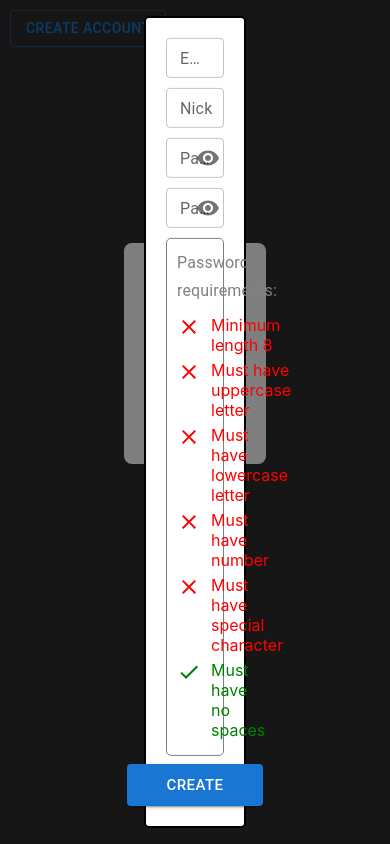
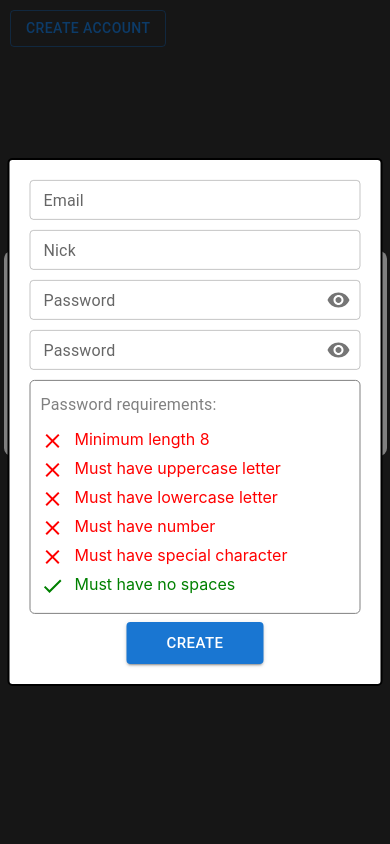
Before and after one commit to grzegorzosowski/Chat, a React (Create React App) app in the folder chat/: page / in a window 390 px wide. Both pictures are taken after typing "name@example.com", "Sample123" into the empty fields and a click on the button "CREATE ACCOUNT". Built offline with nearby package versions, Linux system fonts and the light colour scheme; no server answers.

Commit message:
Mobile view for login  and create account

```diff
--- a/chat/src/App.tsx
+++ b/chat/src/App.tsx
@@ -5,15 +5,18 @@ import styles from './styles/Home.module.css'
 import { useUser } from './UserProvider';
 import { ProtectedRoute } from './components/ProtectedRoute/ProtectedRoute';
 import { SnackbarProvider } from 'notistack';
-import { Button } from '@mui/material';
+import { Box, Button } from '@mui/material';
 import { Provider } from 'react-redux';
 import { store } from './store';
 import { apiSlice } from './features/api/apiSlice';
 import { ApiProvider } from '@reduxjs/toolkit/dist/query/react';
 import { CreateAccountModal } from './components/CreateAccountModal/CreateAccountModal';
+import { useIsMobile } from './features/useIsMobile';
+
 export default function App() {
   const user = useUser();
   const isUser = !!user;
+  const isMobile = useIsMobile();
   const requestOptions = {
     method: 'POST',
     headers: {
@@ -40,7 +43,17 @@ export default function App() {
             ? <Button className={styles.logout} onClick={handleClick} variant='outlined'>Logout</Button>
             : <CreateAccountModal></CreateAccountModal>
           }
-          <main className={styles.main}>
+          <Box sx={{
+            margin: 'auto',
+            minHeight: '80vh',
+            mt: 2,
+            width: isMobile ? '100%' : '60%',
+            color: 'aliceblue',
+            display: 'flex',
+            justifyContent: 'flex-start',
+            alignItems: 'center',
+            flexDirection: 'column',
+          }}>
 
             <Routes>
               <Route path='/' element={
@@ -54,7 +67,7 @@ export default function App() {
                 </ProtectedRoute>
               } />
             </Routes>
-          </main>
+          </Box>
         </SnackbarProvider>
       </Provider>
     </ApiProvider>
--- a/chat/src/components/CreateAccountModal/CreateAccountModal.tsx
+++ b/chat/src/components/CreateAccountModal/CreateAccountModal.tsx
@@ -9,6 +9,7 @@ import InputPassword from '../InputPassword/InputPassword';
 import { useCreateAccountMutation } from '../../features/api/apiSlice';
 import { useSnackbar } from 'notistack';
 import PassValidator from '../PassValidator/passValidator';
+import { useIsMobile } from '../../features/useIsMobile';
 interface FormState {
     userEmail: string;
     userNick: string;
@@ -22,6 +23,7 @@ export function CreateAccountModal() {
     const [validationDone, setValidationDone] = useState(false);
     const { enqueueSnackbar } = useSnackbar();
     const [createAccountFetch] = useCreateAccountMutation();
+    const isMobile = useIsMobile();
     const handleOpen = () => {
         setForm({ userEmail: '', userNick: '', userPassword: '', userPasswordRepeat: '' });
         setOpen(true);
@@ -73,8 +75,18 @@ export function CreateAccountModal() {
                 aria-labelledby="modal-modal-title"
                 aria-describedby="modal-modal-description"
             >
-                <Box className={styles.modalStyle}>
-                    <>
+                <Box sx={{
+                    position: 'absolute',
+                    top: '50%',
+                    left: '50%',
+                    transform: `translate(-50%, -50%)`,
+                    width: isMobile ? '90%' : '20%',
+                    backgroundColor: 'white',
+                    border: '2px solid #000',
+                    boxShadow: '24px',
+                    padding: '10px',
+                    borderRadius: '5px',
+                }}>
                     <Box component='form' onSubmit={handleSubmit} className={styles.form}>
                         <TextField
                             className={styles.input}
@@ -113,7 +125,6 @@ export function CreateAccountModal() {
                             CREATE
                         </Button>
                     </Box>
-                    </>
                 </Box>
 
             </Modal >
--- a/chat/src/components/InputPassword/InputPassword.tsx
+++ b/chat/src/components/InputPassword/InputPassword.tsx
@@ -25,7 +25,7 @@ export default function InputPassword({ text, id, onChange, name, }: InputePassw
         event.preventDefault();
     };
     return (
-        <FormControl sx={{ width: 1, mb: '10px'}} size="small" variant="outlined" id={id}>
+        <FormControl sx={{ width: 1, mb: '10px' }} size="small" variant="outlined" id={id}>
             <InputLabel htmlFor="outlined-adornment-password" id={id}>
                 {text}
             </InputLabel>
--- a/chat/src/components/LoginPage/LoginPage.tsx
+++ b/chat/src/components/LoginPage/LoginPage.tsx
@@ -4,6 +4,7 @@ import { useSnackbar } from 'notistack';
 import { TextField } from '@mui/material';
 import InputPassword from '../InputPassword/InputPassword';
 import Button from '@mui/material/Button'
+import { useIsMobile } from '../../features/useIsMobile';
 
 interface FormState {
   userEmail: string;
@@ -13,6 +14,7 @@ interface FormState {
 export default function LoginPage() {
   const [form, setForm] = useState<FormState>({ userEmail: '', userPassword: '' });
   const { enqueueSnackbar } = useSnackbar();
+  const isMobile = useIsMobile();
   const requestOptions = {
     method: 'POST',
     headers: {
@@ -48,11 +50,10 @@ export default function LoginPage() {
   return (
     <Box
       sx={{
-        width: 1,
-        maxWidth: '40%',
+        width: isMobile ? '90%' : '40%',
         margin: 'auto',
         bgcolor: 'white',
-        padding: 3,
+        padding: 2,
         borderRadius: 2,
       }}
     >
--- /dev/null
+++ b/chat/src/features/useIsMobile.tsx
@@ -0,0 +1,7 @@
+import { useTheme } from '@mui/material/styles';
+import useMediaQuery from '@mui/material/useMediaQuery';
+export function useIsMobile() {
+  const theme = useTheme();
+  const isMobile = useMediaQuery(theme.breakpoints.down('sm'));
+  return isMobile;
+}
--- a/chat/src/styles/CreateAccountModal.module.css
+++ b/chat/src/styles/CreateAccountModal.module.css
@@ -1,16 +1,3 @@
-.modalStyle {
-    position: absolute;
-    top: 50%;
-    left: 50%;
-    transform: translate(-50%, -50%);
-    width: 20%;
-    background-color: white;
-    border: 2px solid #000;
-    box-shadow: 24;
-    padding: 10px;
-    border-radius: 5px;
-}
-
 .form {
     display: flex;
     flex-direction: column;
--- a/chat/src/styles/Home.module.css
+++ b/chat/src/styles/Home.module.css
@@ -1,18 +1,9 @@
 .main {
-  margin: auto;
-  padding: 1rem;
-  min-height: 80vh;
-  width: 60%;
-  color: aliceblue;
-  justify-content: flex-start;
-  align-items: center;
-  display: flex;
-  flex-direction: column;
 }
 
 .logout {
     position: fixed;
-  top:10px;
+    top: 10px;
     left: 10px;
     z-index: 1000;
     margin: 1rem;
@@ -31,12 +22,22 @@
     grid-row-gap: 20px;
 }
 
-.div1 { grid-area: 1 / 1 / 3 / 2; }
-.div2 { grid-area: 1 / 2 / 4 / 4; }
-.div3 { grid-area: 1 / 4 / 3 / 5; }
-.div4 { grid-area: 4 / 2 / 5 / 4; }
+.div1 {
+    grid-area: 1 / 1 / 3 / 2;
+}
+.div2 {
+    grid-area: 1 / 2 / 4 / 4;
+}
+.div3 {
+    grid-area: 1 / 4 / 3 / 5;
+}
+.div4 {
+    grid-area: 4 / 2 / 5 / 4;
+}
 
-.border {border: 1px solid white;}
+.border {
+    border: 1px solid white;
+}
 
 .description {
     display: inherit;
@@ -174,11 +175,7 @@
     inset: 0;
     padding: 1px;
     border-radius: var(--border-radius);
-  background: linear-gradient(
-    to bottom right,
-    rgba(var(--tile-start-rgb), 1),
-    rgba(var(--tile-end-rgb), 1)
-  );
+    background: linear-gradient(to bottom right, rgba(var(--tile-start-rgb), 1), rgba(var(--tile-end-rgb), 1));
     background-clip: content-box;
 }
 
@@ -257,11 +254,7 @@
         border-radius: 0;
         border: none;
         border-bottom: 1px solid rgba(var(--callout-border-rgb), 0.25);
-    background: linear-gradient(
-      to bottom,
-      rgba(var(--background-start-rgb), 1),
-      rgba(var(--callout-rgb), 0.5)
-    );
+        background: linear-gradient(to bottom, rgba(var(--background-start-rgb), 1), rgba(var(--callout-rgb), 0.5));
         background-clip: padding-box;
         backdrop-filter: blur(24px);
     }
@@ -272,11 +265,7 @@
         inset: auto 0 0;
         padding: 2rem;
         height: 200px;
-    background: linear-gradient(
-      to bottom,
-      transparent 0%,
-      rgb(var(--background-end-rgb)) 40%
-    );
+        background: linear-gradient(to bottom, transparent 0%, rgb(var(--background-end-rgb)) 40%);
         z-index: 1;
     }
 }
```
Also changed, not shown: 1 other file (tests, documents, lock files or other folders). Lines whose indentation alone changed are shown as unchanged.
